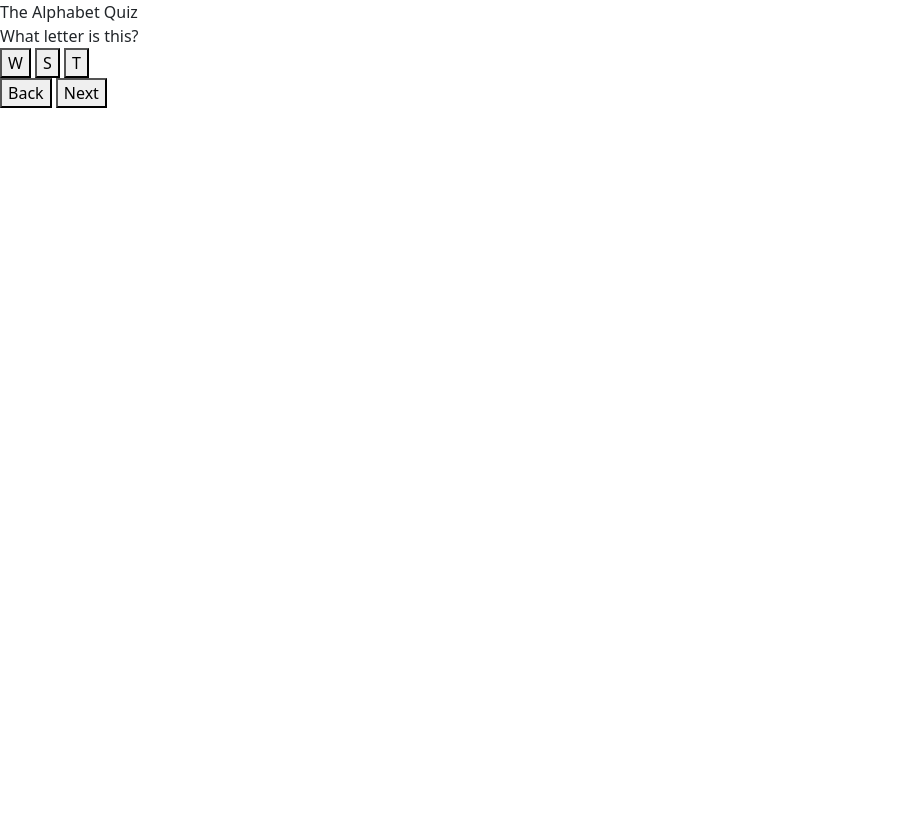
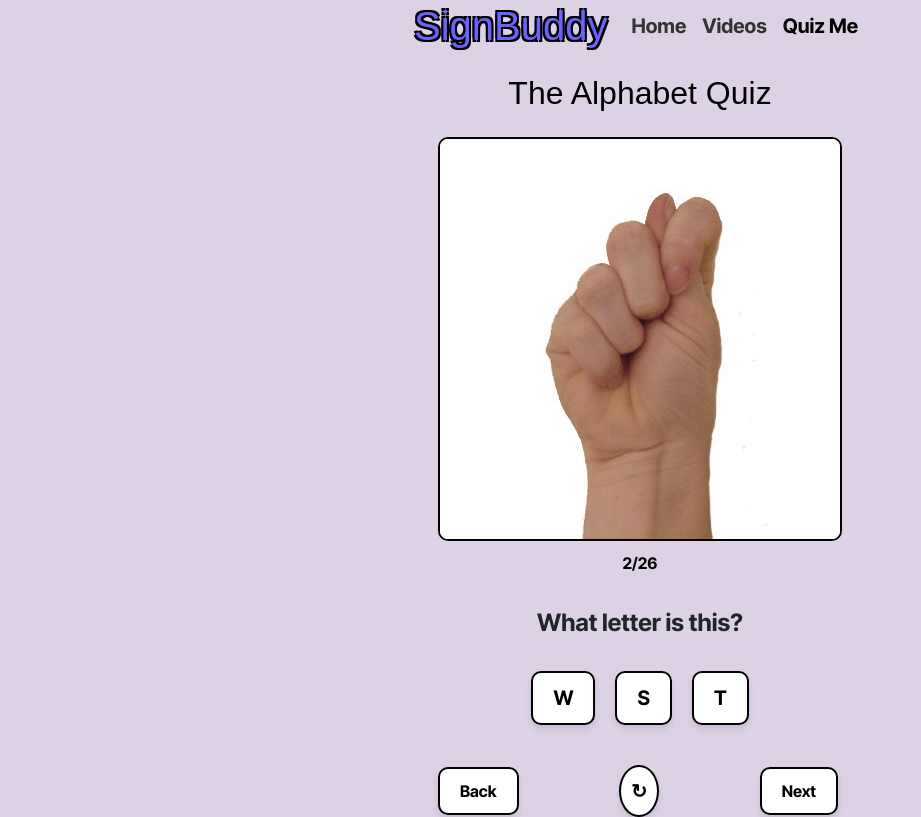
Before and after one commit to novanelle/SignBuddy, a plain HTML site: page quiz2.html in a window 1280 px wide. Shown: the whole page, without its empty margins (0-921 px from the left). Drawn offline with nearby package versions, Linux system fonts and the light colour scheme; a web font is replaced by a local one.

Commit message:
last edits

```diff
--- a/css/quiz2.css
+++ b/css/quiz2.css
@@ -9,12 +9,61 @@ body {
     margin: 0;
 }
 
+.navbar-brand {
+    font-family: "Dela Gothic One", sans-serif;
+    color: #6c63ff;
+    font-size: 2.5rem;
+    text-shadow: 2px 2px 0px #000, -2px -2px 0px #000, 2px -2px 0px #000, -2px 2px 0px #000;
+    margin-bottom: 0; /* Ensure no extra margin below the brand */
+}
+
+.nav-item {
+    font-weight: bold;
+    font-size: 1.25rem;
+    font-family: "Inter Tight", sans-serif;
+}
+
+.navbar-nav .nav-link {
+    color: #333; /* Set default color for nav items */
+    padding: 10px 15px; /* Ensure padding for better clickable area */
+}
+
+.navbar-nav .nav-link:hover {
+    color: #6c63ff; /* Hover effect color */
+    text-decoration: underline;
+}
+
+
 .quiz-title {
     font-family: "Dela Gothic One", sans-serif;
     color: black;
     font-size: 2rem;
     margin-bottom: 20px;
     text-align: center;
+}
+
+.image-container {
+    display: flex;
+    flex-direction: column;
+    justify-content: center;
+    align-items: center;
+    margin-bottom: 30px;
+}
+
+.image-container img {
+    width:100%;
+    height: 100%;
+    object-fit: contain;
+    border: 2px solid black;
+    border-radius: 10px;
+    background-color: white;
+}
+
+.image-label {
+    margin-top: 10px;
+    font-size: 1rem;
+    font-weight: bold;
+    color: black;
 }
 
 .question {
@@ -51,6 +100,7 @@ body {
 .navigation {
     display: flex;
     justify-content: space-between;
+    align-items: center;
     width: 100%;
     max-width: 400px;
 }
@@ -71,3 +121,24 @@ body {
     background-color: #aca7ff;
     color: white;
 }
+
+.shuffle-btn {
+    background-color: white;
+    border: 2px solid black;
+    border-radius: 50%;
+    padding: 10px;
+    font-size: 1.2rem;
+    font-weight: bold;
+    color: black;
+    display: flex;
+    justify-content: center;
+    align-items: center;
+    transition: all 0.3s ease;
+    box-shadow: 0 4px 6px rgba(0, 0, 0, 0.1);
+    cursor: pointer;
+}
+
+.shuffle-btn:hover {
+    background-color: #aca7ff;
+    color: white;
+}
--- a/quiz2.html
+++ b/quiz2.html
@@ -8,10 +8,36 @@
     <link rel="preconnect" href="https://fonts.googleapis.com">
     <link rel="preconnect" href="https://fonts.gstatic.com" crossorigin>
     <link href="https://fonts.googleapis.com/css2?family=Dela+Gothic+One&family=Inter+Tight:ital,wght@0,100..900;1,100..900&display=swap" rel="stylesheet">
+    <link rel="stylesheet" href="css/quiz2.css">
 </head>
 <body>
+    <nav class="navbar navbar-expand-lg navbar-light">
+        <div class="container-fluid">
+            <a class="navbar-brand" href="#">SignBuddy</a>
+            <button class="navbar-toggler" type="button" data-bs-toggle="collapse" data-bs-target="#navbarNav" aria-controls="navbarNav" aria-expanded="false" aria-label="Toggle navigation">
+                <span class="navbar-toggler-icon"></span>
+            </button>
+            <div class="collapse navbar-collapse" id="navbarNav">
+                <ul class="navbar-nav ms-auto">
+                    <li class="nav-item">
+                        <a class="nav-link" href="#">Home</a>
+                    </li>
+                    <li class="nav-item">
+                        <a class="nav-link" href="home_page.html">Videos</a>
+                    </li>
+                    <li class="nav-item">
+                        <a class="nav-link active" href="#">Quiz Me</a>
+                    </li>
+                </ul>
+            </div>
+        </div>
+    </nav>
     <div class="quiz-container">
         <div class="quiz-title">The Alphabet Quiz</div>
+        <div class="image-container">
+            <img src="pictures/tasl.jpg" alt="Letter Image">
+            <div class="image-label">2/26</div>
+        </div>
         <div class="question">What letter is this?</div>
         <div class="options">
             <button class="option-btn">W</button>
@@ -20,6 +46,7 @@
         </div>
         <div class="navigation">
             <button class="nav-btn">Back</button>
+            <button class="shuffle-btn">&#x21bb;</button> <!-- Shuffle Icon -->
             <button class="nav-btn">Next</button>
         </div>
     </div>
```
Also changed, not shown: quiz1.html (+6 -3 lines).
